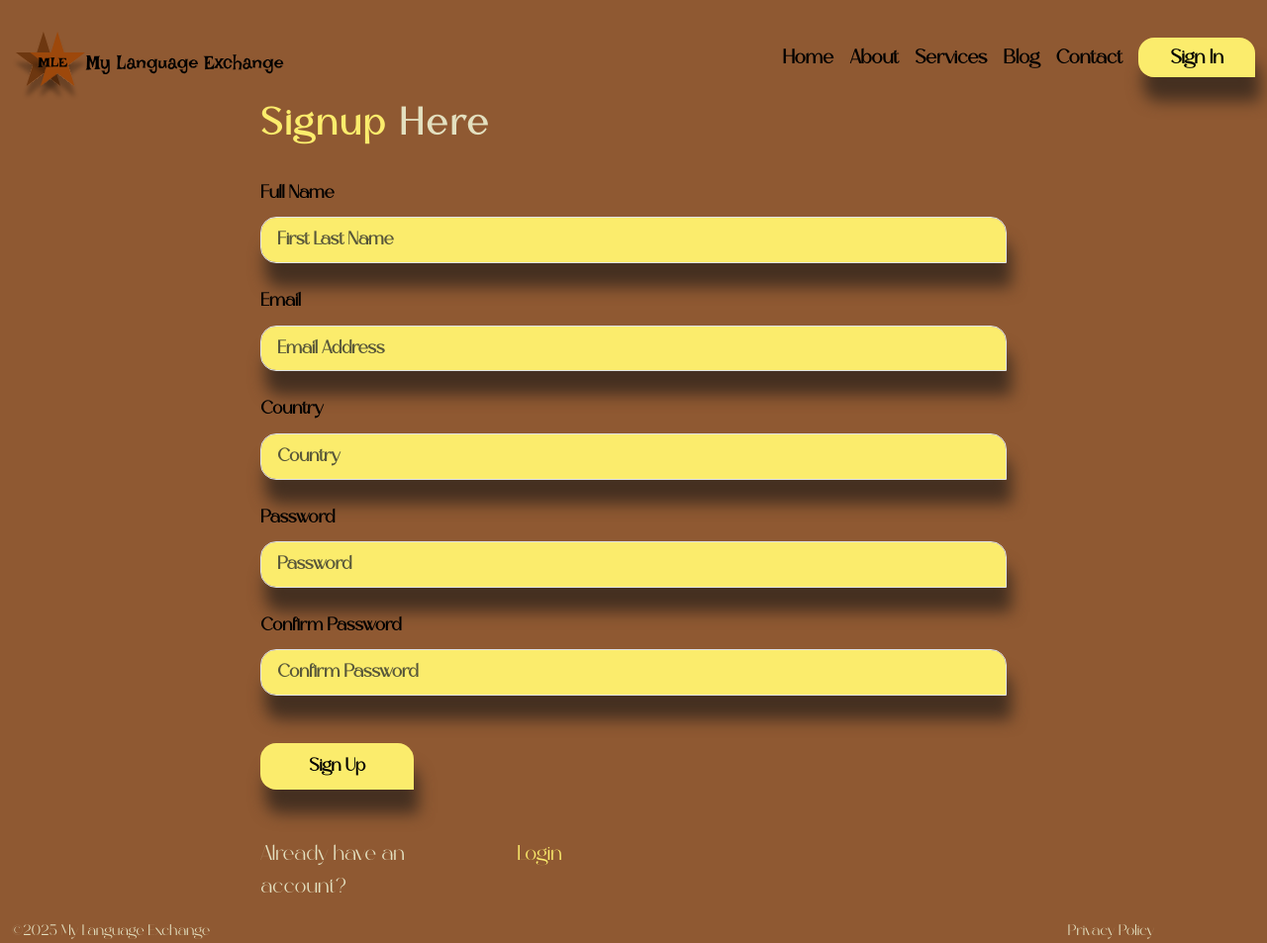
After one commit to SaliMerc/mylangexchange, a Django app: page /signup/ in a window 1280 px wide. The commit adds this page. Shown: the whole page at 99% size. Run offline with Django 4.2, Linux system fonts and the light colour scheme.

Commit message:
added other pages

```diff
--- a/lang_app/static/css/base.css
+++ b/lang_app/static/css/base.css
@@ -6,13 +6,32 @@ a{
     text-decoration: none;
     color: black;
 }
+h2,h3{
+    color: #E3E0C0;
+    letter-spacing: 0.2rem;
+}
+h2{
+    font-size: 2.5rem;
+    font-weight: 700;
+}
+h3{
+    font-size: 1.8rem;
+    font-weight: 600;
+}
+p{
+    font-size: 1.4rem;
+    color: #E3E0C0;
+}
 .hero{
     min-height: 100vh;
 }
 nav{
     padding-top: 2rem;
+    font-size: 1.3rem;
+    font-weight: 600;
+    color: #E3E0C0;
+    align-items: center;
 }
-
 ul{
     list-style: none;
 }
@@ -33,16 +52,93 @@ li a{
 }
 .sign-in-btn{
     background-color: #FBEC6C;
+    padding: 0.5rem 2rem 0.5rem 2rem;
+    border-radius: 1rem 1rem 0 1rem;
+    box-shadow: 0.3rem 1.5rem 1rem #453021;
+    color: #000000;
+}
+.sign-in-btn-new{
+    background-color: #FBEC6C;
     padding: 0.5rem 1rem 0.5rem 1rem;
     border-radius: 1rem 1rem 0 1rem;
     box-shadow: 0.3rem 1.5rem 1rem #453021;
     color: #000000;
+    font-weight: 600;
+    font-size: 1.2rem;
 }
+.sign-in-btn-new:hover{
+    border: none;
+    color: #E3E0C0;
+    background-color: #8F5932;
+}
+
+
 footer{
     /*margin-top: 75vh;*/
     color: #E3E0C0;
 }
-@media (max-width: 768px){
+#hero-content{
+    margin-top: 20vh;
+    max-width: 65%;
+}
+#hero-content h1{
+    font-size: 4rem;
+    font-weight: 700;
+    color: #FBEC6C;
+    letter-spacing: 0.4rem;
+}
+#hero-content p{
+    padding-top: 1rem;
+    font-size: 1.8rem;
+    font-weight: 600;
+    letter-spacing: 0.2rem;
+    background: linear-gradient(to right, #FBEC6C, #E3E0C0);
+    -webkit-background-clip: text;
+    -webkit-text-fill-color: transparent;}
+
+.white-heading{
+    color: #E3E0C0;
+}
+#about-content{
+    max-width: 50%;
+}
+#about-content .about-text{
+    color: #FBEC6C;
+}
+.service{
+    min-height: 40vh;
+}
+.contact-icons{
+    max-width: 3.5rem;
+    max-height: 3.5rem;
+}
+.privacy{
+    color: #E3E0C0;
+}
+form{
+    min-width: 60%;
+    min-height: 100vh;
+}
+form label{
+    padding-top: 1.5rem;
+    color: #000000;
+    font-weight: 600;
+    font-size: 1.2rem;
+}
+.form-control{
+    margin-top: 0.6rem;
+}
+.form-control:focus{
+    outline: none !important;
+    border:none !important;
+    background-color: #FBEC6C;
+    box-shadow: none;
+
+}
+.a-link{
+    color: #FBEC6C;
+}
+@media (max-width: 900px){
     /*navbar styling starts*/
     .nav-icon-img{
     display: block;
@@ -71,7 +167,7 @@ footer{
     .logo{
         margin-top: 1rem;
         display: flex;
-        align-items: center;
+        /*align-items: center;*/
         justify-content: space-between;
     }
     .logo-img{
@@ -86,4 +182,11 @@ footer{
         display: none;
     }
     /*navbar styling ends*/
+    #hero-content{
+        margin-top: 0;
+        max-width: 100%;
 }
+    #about-content{
+        max-width: 100%;
+}
+}
--- a/lang_app/templates/base-main.html
+++ b/lang_app/templates/base-main.html
@@ -10,16 +10,27 @@
     <link href="https://cdn.jsdelivr.net/npm/bootstrap@5.3.5/dist/css/bootstrap.min.css" rel="stylesheet" integrity="sha384-SgOJa3DmI69IUzQ2PVdRZhwQ+dy64/BUtbMJw1MZ8t5HZApcHrRKUc4W0kG879m7" crossorigin="anonymous">
     <link rel="stylesheet" href="{% static 'css/base.css' %}">
     <title>My Language Exchange</title>
+    <style>
+        @font-face {
+          font-family: 'Ghakity';
+          src: url("{% static 'fonts/Ghakity.otf' %}");
+          font-weight: normal;
+          font-style: normal;
+}
+        body{
+            font-family: 'Ghakity';
+        }
+    </style>
 </head>
 <body>
 <div class="container-fluid">
 {#navigation and hero section starts here#}
 <header>
-    <div class="hero" style="background-image: url('{% static 'images/main-hero-background.svg' %}'); background-size: cover; background-repeat: no-repeat;">
-    <nav class="row">
+    <div {% block hero-style %}class="hero"  style="background-image: url('{% static 'images/main-hero-background.svg' %}'); background-size: cover; background-repeat: no-repeat;" {% endblock %}>
+    <nav class="row justify-content-between">
        <div class="logo col-md-7">
            <div class="logo-item">
-                <img src="{% static 'images/mle-logo.svg' %}" alt="logo" class="img-fluid logo-img">
+               <a href="{% url 'index' %}"><img src="{% static 'images/mle-logo.svg' %}" alt="logo" class="img-fluid logo-img"></a>
            </div>
           <div class="menu-items">
                <img src="{% static 'images/open.svg' %}" alt="open" id="open-menu" class="img-fluid">
@@ -28,12 +39,12 @@
        </div>
         <div class="col-md-5 list-div" id="list-div">
          <ul class="list">
-            <li><a href="">Home</a></li>
-            <li><a href="">About</a></li>
-            <li><a href="">Services</a></li>
+            <li><a href="{% url 'index' %}">Home</a></li>
+            <li><a href="{% url 'index' %}#about-content">About</a></li>
+            <li><a href="{% url 'index' %}#services">Services</a></li>
             <li><a href="">Blog</a></li>
-            <li><a href="">Contact</a></li>
-            <li><a href="" class="sign-in-btn">Sign In</a></li>
+            <li><a href="{% url 'index' %}#contact">Contact</a></li>
+            <li><a href="{% url 'login' %}" class="sign-in-btn">Sign In</a></li>
          </ul>
         </div>
     </nav>
@@ -48,10 +59,10 @@
 <footer>
     <div class="row">
         <div class="col-md-10">
-             <p>&copy;<script>document.write(new Date().getFullYear())</script> My Language Exchange</p>
+             <a>&copy;<script>document.write(new Date().getFullYear())</script> My Language Exchange</a>
         </div>
         <div class="col-md-2">
-            <p><a href="">Privacy Policy</a></p>
+            <a href="" class="privacy">Privacy Policy</a>
         </div>
     </div>
 </footer>
--- /dev/null
+++ b/lang_app/templates/signup.html
@@ -0,0 +1,31 @@
+{% extends 'base-main.html' %}
+{% load static %}
+{% block hero-style %} class="other" style="background-color: #8F5932;" {% endblock %}
+{% block content %}
+    <section class=" d-flex flex-column align-items-center">
+    <form action="" method="post" enctype="multipart/form-data">
+    {% csrf_token %}
+        <h2> <span class="a-link">Signup</span> Here</h2>
+        <label for="name">Full Name</label>
+        <input type="text" id="name" class="form-control sign-in-btn-new" placeholder="First Last Name" name="full-name">
+        <label for="email">Email</label>
+        <input type="email" id="email" class="form-control sign-in-btn-new" placeholder="Email Address" name="email">
+        <label for="country">Country</label>
+        <input type="text" id="country" class="form-control sign-in-btn-new" placeholder="Country" name="country">
+        <label for="password">Password</label>
+        <input type="password" id="password" class="form-control sign-in-btn-new" placeholder="Password" name="password">
+        <label for="cpassword">Confirm Password</label>
+        <input type="password" id="cpassword" class="form-control sign-in-btn-new" placeholder="Confirm Password" name="c-password">
+
+        <button type="submit" class="sign-in-btn-new mt-5 btn pe-5 ps-5">Sign Up</button>
+        <div class="row mt-5">
+            <div class="col-md-4">
+                <p>Already have an account?</p>
+            </div>
+             <div class="col-md-4">
+                 <a href="{% url 'login' %}"><p class="a-link">Login</p></a>
+            </div>
+        </div>
+    </form>
+    </section>
+{% endblock %}
--- a/lang_app/urls.py
+++ b/lang_app/urls.py
@@ -3,4 +3,8 @@ from . import views
 
 urlpatterns = [
     path('', views.index, name='index'),
+    path('signup/', views.signup, name='signup'),
+    path('login/', views.login, name='login'),
+    path('reset-password/', views.forgotten_pass, name='forgotten-pass'),
+    path('change-password/', views.change_pass, name='change-pass'),
 ]
--- a/lang_app/views.py
+++ b/lang_app/views.py
@@ -5,3 +5,15 @@ def base(request):
 
 def index(request):
     return render(request, 'index.html')
+
+def signup(request):
+    return render(request, 'signup.html')
+
+def login(request):
+    return render(request, 'login.html')
+
+def forgotten_pass(request):
+    return render(request, 'forgotten-password.html')
+
+def change_pass(request):
+    return render(request, 'change-password.html')
```
Also changed, not shown: lang_app/templates/change-password.html (added, +17 -0 lines), lang_app/templates/forgotten-password.html (added, +14 -0 lines), lang_app/templates/index.html (+29 -21 lines), lang_app/templates/login.html (added, +27 -0 lines), lang_app/static/fonts/Ghakity.otf (added), 1 other file.
